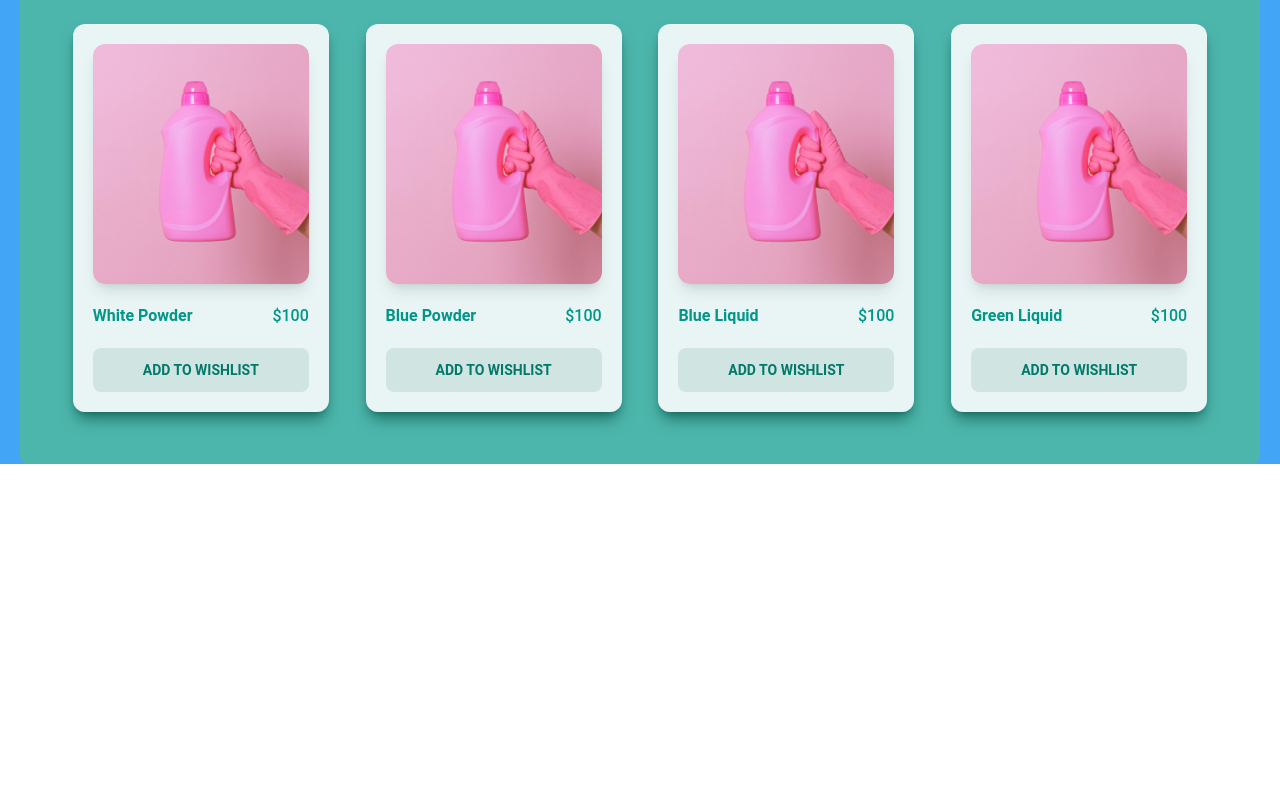
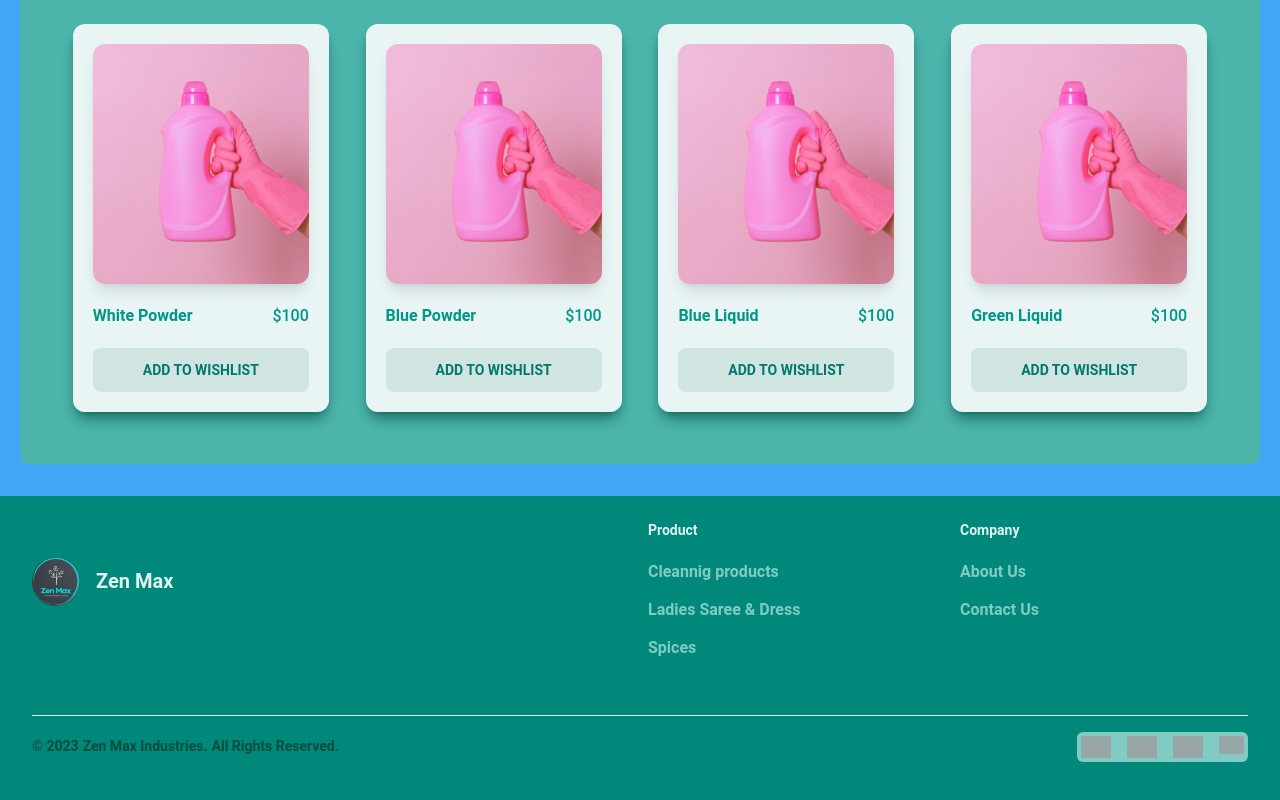
Before and after one commit to AnsariYasirArfat/Ecommerce-FullStack-Project, a React (Vite) app in the folder client/: page / in a window 1280 px wide. Shown: the part 1014-1814 px from the top of the page. Before the commit the page ends 1510 px from the top, so only its background shows below. Built offline with nearby package versions, Linux system fonts and the light colour scheme; grey boxes are pictures that could not be loaded.

Commit message:
Footer component created

```diff
--- a/client/src/App.jsx
+++ b/client/src/App.jsx
@@ -1,5 +1,6 @@
 import Header from "./Components/Header";
 import MainBody from "./Components/MainBody";
+import Footer from "./Components/Footer";
 
 function App() {
   return (
@@ -7,6 +8,7 @@ function App() {
       <div className="bg-white sm:bg-red-200 md:bg-green-300 lg:bg-yellow-200 xl:bg-blue-400 2xl:bg-teal-100">
         <Header />
         <MainBody />
+        <Footer />
       </div>
     </>
   );
--- /dev/null
+++ b/client/src/Components/Footer.jsx
@@ -0,0 +1,131 @@
+import { Typography } from "@material-tailwind/react";
+import mainLogo from "../Assets/mainLogo.png";
+
+function Footer() {
+  const LINKS = [
+    {
+      title: "Product",
+      items: ["Cleannig products", "Ladies Saree & Dress", "Spices"],
+    },
+    {
+      title: "Company",
+      items: ["About Us", "Contact Us"],
+      pageLink: "http://www.zenmaxindustries.in/about-us.htm",
+    },
+    // {
+    //   title: "Contact Us",
+    //   items: ["Blog", "Newsletter", "Events"],
+    // },
+  ];
+
+  const currentYear = new Date().getFullYear();
+  return (
+    <>
+      <footer className="relative w-full bg-teal-600 py-6">
+        <div className="mx-auto w-full max-w-7xl px-8">
+          <div className="grid grid-cols-1 justify-between gap-4 md:grid-cols-2">
+            <Typography
+              href="#"
+              className="mb-6 cursor-pointer  flex items-center"
+            >
+              <img
+                src={mainLogo}
+                alt="mainLogo"
+                className="w-12 rounded-full mr-4 "
+              />
+              <h1 className="text-xl font-bold text-teal-50">Zen Max</h1>
+            </Typography>
+            <div className="grid grid-cols-2 justify-between gap-6">
+              {LINKS.map(({ title, items, pageLink }) => (
+                <ul key={title}>
+                  <Typography
+                    variant="small"
+                    color="teal"
+                    className="mb-3 text-teal-50 sm:font-bold"
+                  >
+                    {title}
+                  </Typography>
+                  {items.map((item) => (
+                    <li key={item}>
+                      <Typography
+                        as="a"
+                        href={pageLink}
+                        color="gray"
+                        className="py-1.5 sm:font-semibold transition-colors text-teal-200 hover:text-teal-900 hover:underline "
+                      >
+                        {item}
+                      </Typography>
+                    </li>
+                  ))}
+                </ul>
+              ))}
+            </div>
+          </div>
+          <div className="mt-12 flex w-full flex-col items-center justify-center border-t border-teal-50 py-4 md:flex-row md:justify-between">
+            <Typography
+              variant="small"
+              className="mb-4 text-center font-semibold text-teal-900 md:mb-0"
+            >
+              &copy; {currentYear}
+              <a href="/" className="hover:text-teal-100 hover:underline mx-1 ">
+                Zen Max Industries.
+              </a>
+              All Rights Reserved.
+            </Typography>
+            <div className="flex gap-4 text-teal-900 sm:justify-center p-1 bg-teal-200 hover:bg-teal-50 rounded-md">
+              {/* GitHub */}
+              <Typography
+                as="a"
+                href="https://github.com/AnsariYasirArfat"
+                className="opacity-80 transition-opacity hover:opacity-100"
+              >
+                <img
+                  alt="github"
+                  width={30}
+                  src="https://img.icons8.com/windows/32/null/github.png"
+                />
+              </Typography>
+              {/* LinkedIn */}
+              <Typography
+                as="a"
+                href="https://www.linkedin.com/in/yaseer-ansari-364a25262/"
+                className="opacity-80 transition-opacity hover:opacity-100"
+              >
+                <img
+                  src="https://img.icons8.com/color/48/null/linkedin.png"
+                  alt="Linkedin"
+                  width={30}
+                />
+              </Typography>
+              {/* Hashnode */}
+              <Typography
+                as="a"
+                href="https://ansariyasirarfat.hashnode.dev/"
+                className="opacity-80 transition-opacity hover:opacity-100"
+              >
+                <img
+                  src="https://img.icons8.com/color/48/null/hashnode.png"
+                  alt="hashnode"
+                  width={30}
+                />
+              </Typography>
+              <Typography
+                as="a"
+                href="#top"
+                className="opacity-80 transition-opacity hover:opacity-100"
+              >
+                <img
+                  src="https://img.icons8.com/fluency/48/null/double-up.png"
+                  width={25}
+                  alt="Back to Top"
+                />
+              </Typography>
+            </div>
+          </div>
+        </div>
+      </footer>
+    </>
+  );
+}
+
+export default Footer;
--- a/client/src/Components/Header.jsx
+++ b/client/src/Components/Header.jsx
@@ -266,9 +266,14 @@ function Header() {
         <Typography
           as="a"
           href="#"
-          className="mr-4 ml-2 cursor-pointer py-1.5 font-medium"
+          className="ml-2 cursor-pointer py-1.5 flex items-center"
         >
-          <img src={mainLogo} alt="mainLogo" className="w-14 rounded-full" />
+          <img
+            src={mainLogo}
+            alt="mainLogo"
+            className="w-12 rounded-full mr-4 "
+          />
+          <h1 className="text-xl font-bold text-teal-800">Zen Max</h1>
         </Typography>
         <div className="absolute top-2/4 left-2/4 hidden -translate-x-2/4 -translate-y-2/4 lg:block">
           <NavList />
```
